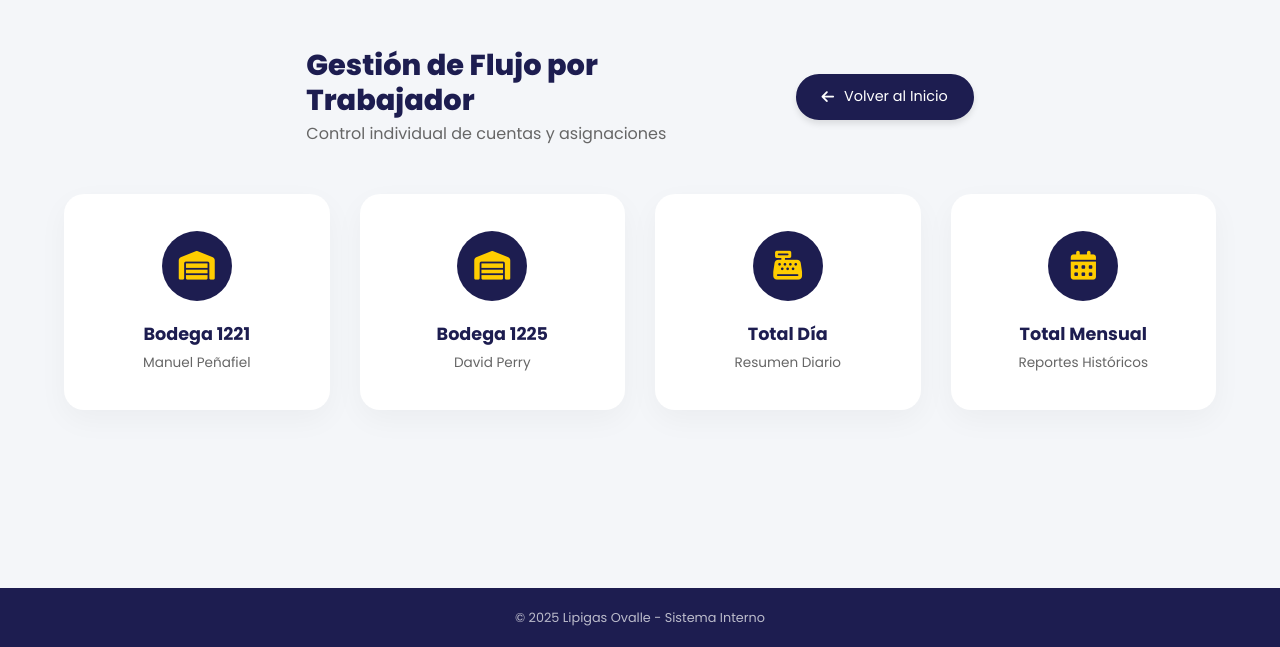
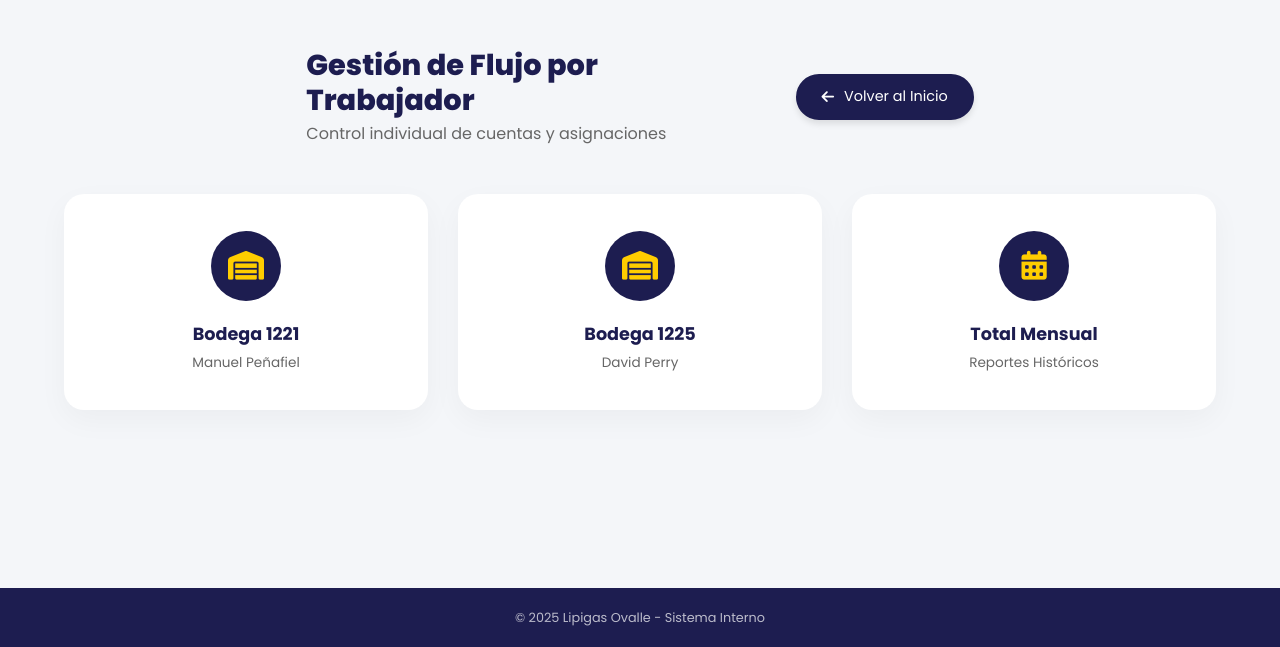
Before and after one commit to matyaraya085-creator/proyecto-depositos-web, a Django app: page /trabajadores/menu/ in a window 1280 px wide. Shown: the part 153-800 px from the top of the page. Run offline with Django 5.2, Linux system fonts and the light colour scheme; the visitor is signed in with stand-in values (Sample User, id 1).

Commit message:
UI: Eliminado btn Total Dia redundante y agregado btn Imprimir en reporte

```diff
--- a/gestion/templates/gestion/caja_trabajador/menu_trabajador.html
+++ b/gestion/templates/gestion/caja_trabajador/menu_trabajador.html
@@ -48,14 +48,6 @@
             <span class="card-desc">David Perry</span>
         </a>
 
-        <a href="#" class="dashboard-card">
-            <div class="card-icon-circle">
-                <i class="fas fa-cash-register card-icon"></i>
-            </div>
-            <span class="card-title">Total Día</span>
-            <span class="card-desc">Resumen Diario</span>
-        </a>
-
         <a href="{% url 'reporte_mensual_trabajador' %}" class="dashboard-card">
             <div class="card-icon-circle">
                 <i class="fas fa-calendar-alt card-icon"></i>
```
